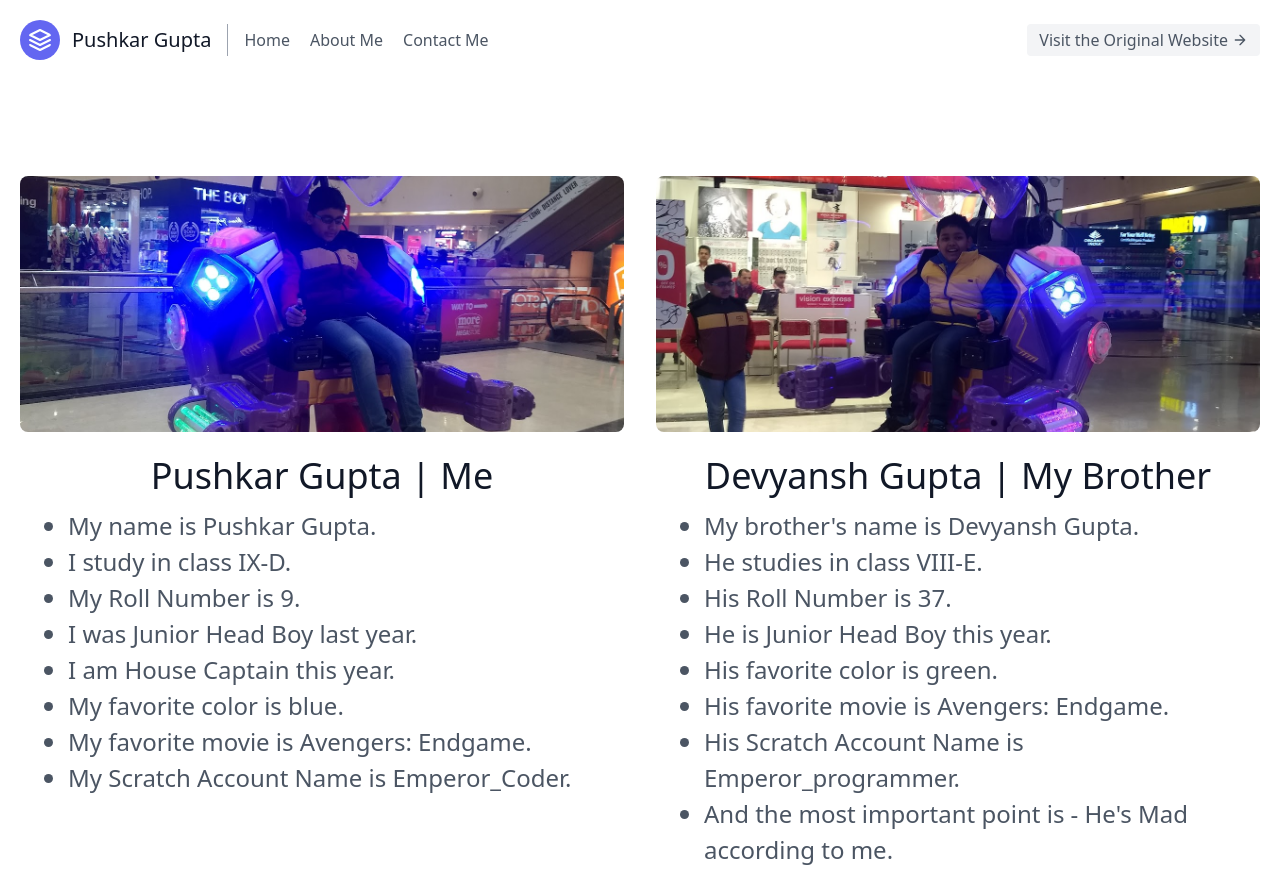
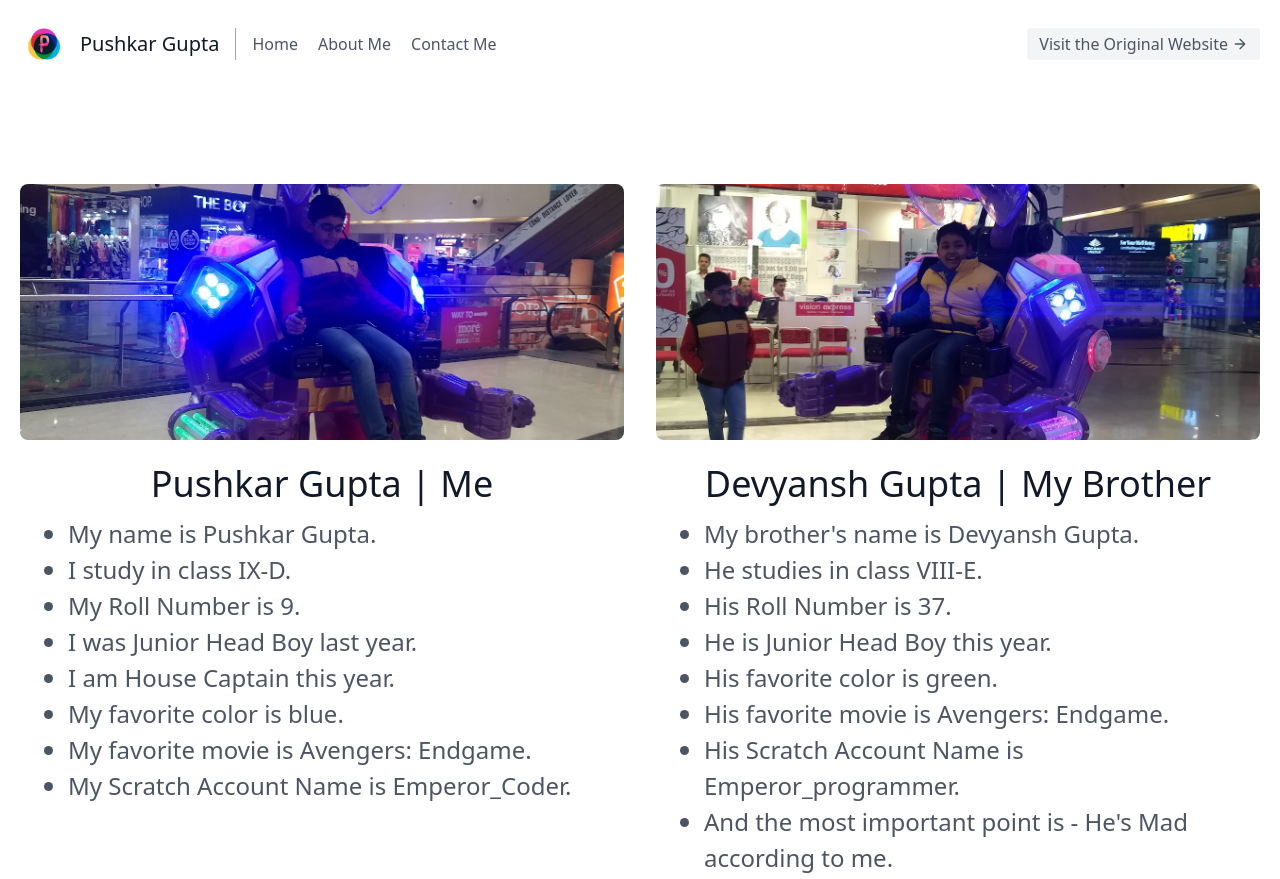
Before and after one commit to pushkargupta627/my-website, a plain HTML site: page about.html in a window 1280 px wide. Shown: the top 879 px of the page. Drawn offline with nearby package versions, Linux system fonts and the light colour scheme.

Commit message:
Update about.html

```diff
--- a/about.html
+++ b/about.html
@@ -12,9 +12,7 @@
     <header class="text-gray-600 body-font">
         <div class="container mx-auto flex flex-wrap p-5 flex-col md:flex-row items-center">
           <a class="flex title-font font-medium items-center text-gray-900 mb-4 md:mb-0">
-            <svg xmlns="http://www.w3.org/2000/svg" fill="none" stroke="currentColor" stroke-linecap="round" stroke-linejoin="round" stroke-width="2" class="w-10 h-10 text-white p-2 bg-indigo-500 rounded-full" viewBox="0 0 24 24">
-              <path d="M12 2L2 7l10 5 10-5-10-5zM2 17l10 5 10-5M2 12l10 5 10-5"></path>
-            </svg>
+              <img src="Pushkar's P.png" class="w-12 h-12 text-white p-2" viewBox="0 0 24 24">
             <span class="ml-3 text-xl">Pushkar Gupta</span>
           </a>
           <nav class="md:mr-auto md:ml-4 md:py-1 md:pl-4 md:border-l md:border-gray-400	flex flex-wrap items-center text-base justify-center">
```
